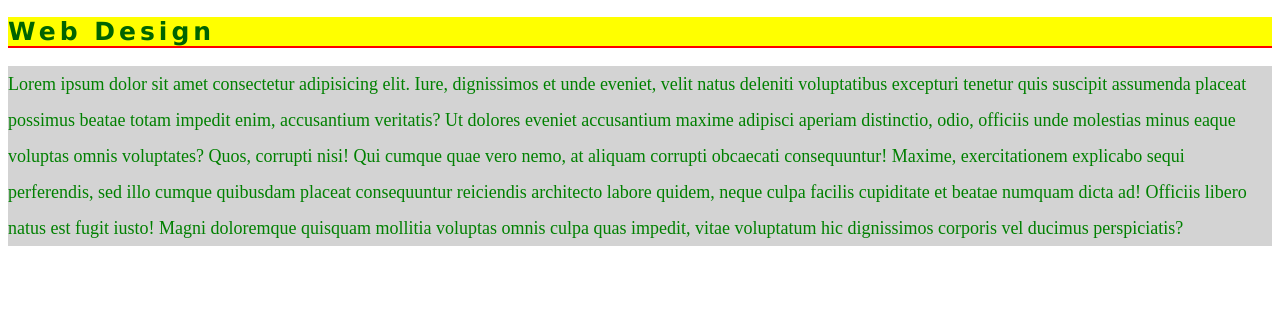
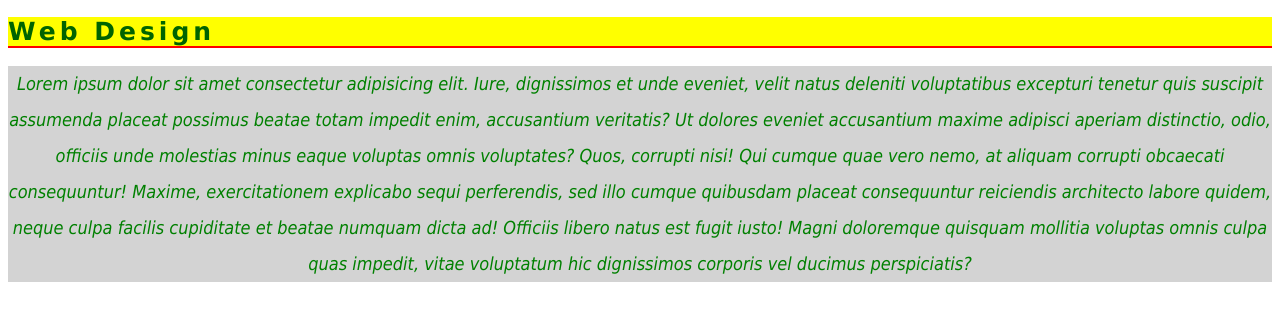
Before and after one commit to arturmsoares/PWE-IFTM, a plain HTML site: page lista12/Exercicio1.html in a window 1280 px wide. Drawn offline with Linux system fonts and the light colour scheme.

Commit message:
Update Exercicio1.html

```diff
--- a/lista12/Exercicio1.html
+++ b/lista12/Exercicio1.html
@@ -19,6 +19,9 @@
             font-size: 18px;
             color: green;
             line-height: 2em;
+            font-style: italic;
+            font-family: Tahoma;
+            text-align: center;
         }
     </style>
 
```
